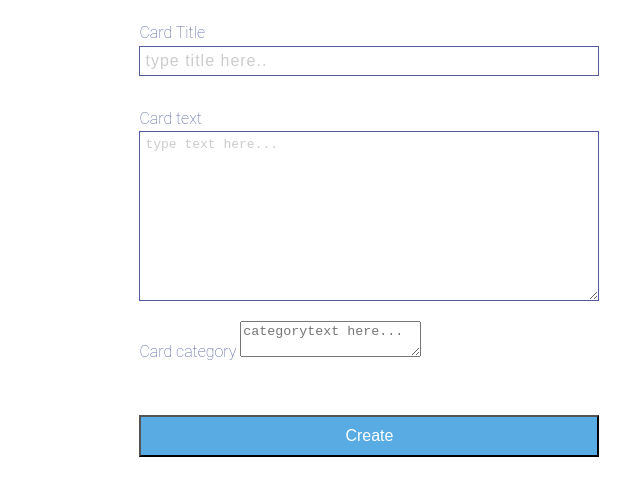
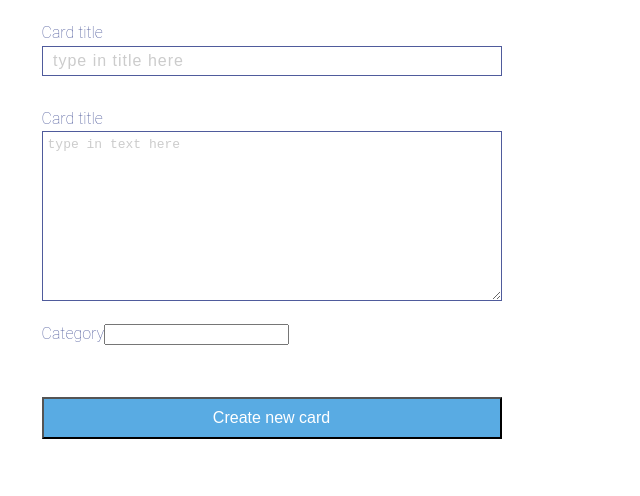
Before and after one commit to PLN-SHAH/cards-app-express, a website built with Parcel: page src/index.html in a window 1280 px wide. Shown: the whole page, without its empty margins (31-671 px from the left). Built offline with nearby package versions, Linux system fonts and the light colour scheme; files whose address does not match are found by name.

Commit message:
added form with javascript

```diff
--- a/src/index.html
+++ b/src/index.html
@@ -9,25 +9,7 @@
         <link href="https://fonts.googleapis.com/css?family=Roboto:100,400">
     </head>
     <body>
-        <form class="card-form">
-            <section class="card-form__title">
-                <label for="title">Card Title</label>
-                <input class="card-form__title__input" type="text"
-                    name="title" placeholder="type title here.." required>
-            </section>
-
-            <section class="card-form__text">
-                <label for="text">Card text</label>
-                <textarea class="card-form__textarea" name="text"
-                    placeholder="type text here..."></textarea>
-            </section>
-            <section class="card-form__category">
-                <label for="category">Card category</label>
-                <textarea class="card-form__category" name="category"
-                    placeholder="categorytext here..."></textarea>
-            </section>
-            <button class="card-form__button" type="submit">Create</button>
-        </form>
+        <form class="card-form"></form>
         <section class="cards"></section>
         <script src="main.js"></script>
     </body>
--- a/src/js/Card.js
+++ b/src/js/Card.js
@@ -9,19 +9,19 @@ export class Card {
   render() {
     const cardsContainer = document.querySelector(".cards");
     const cardHTML = document.createElement("section");
+
+    const buttonDelete = document.createElement("button");
+    buttonDelete.classList = "card__button-close";
+    buttonDelete.innerHTML = "x";
+
     cardHTML.className = "card";
     cardHTML.innerHTML = `<section class="card__meta">
     <span class="card__category">${this.category}</span>
-    <button class="card__button-close">x</button></section>
+    </section>
           <h3 class="card__title">${this.title}</h3>
           <p class="card__text">${this.text}</p>
           `;
+    cardHTML.appendChild(buttonDelete);
     cardsContainer.appendChild(cardHTML);
   }
-
-  delete() {
-    this.addEventListener("click", () => {
-      this.remove();
-    });
-  }
 }
--- a/src/js/Cardlist.js
+++ b/src/js/Cardlist.js
@@ -1,4 +1,3 @@
-import "./Form";
 import { Card } from "./Card";
 
 const cardsContainer = document.querySelector(".cards");
--- a/src/js/Form.js
+++ b/src/js/Form.js
@@ -21,3 +21,104 @@ form.addEventListener("submit", event => {
     .catch(err => console.log(err));
   new CardList();
 });
+
+export class Form {
+  constructor() {
+    this.render();
+  }
+
+  render() {
+    const form = document.createElement("form");
+    form.classList = "card-form";
+
+    document.body.appendChild(form);
+    this.createInput(form);
+    this.createTextArea(form);
+    this.createCategory(form);
+    this.createSubmitButton(form);
+  }
+
+  createTextArea() {
+    const sectionTextarea = document.createElement("section");
+    sectionTextarea.classList = "card-form__text";
+    const label = document.createElement("label");
+    const textarea = document.createElement("textarea");
+    console.log(textarea);
+
+    label.innerHTML = "Card title";
+
+    textarea.classList = "card-form__textarea";
+    textarea.name = "text";
+    textarea.placeholder = "type in text here";
+
+    sectionTextarea.appendChild(label);
+    sectionTextarea.appendChild(textarea);
+    form.appendChild(sectionTextarea);
+  }
+
+  createInput() {
+    const sectionInput = document.createElement("section");
+    sectionInput.classList = "card-form__title";
+    const label = document.createElement("label");
+    label.innerHTML = "Card title";
+    const inputTitle = document.createElement("input");
+    inputTitle.classList = "card-form__title__input";
+    inputTitle.type = "text";
+    inputTitle.name = "title";
+    inputTitle.placeholder = " type in title here";
+    inputTitle.required = " true";
+
+    sectionInput.appendChild(label);
+    sectionInput.appendChild(inputTitle);
+
+    form.appendChild(sectionInput);
+    console.log(sectionInput);
+  }
+
+  createCategory() {
+    const sectionCategory = document.createElement("section");
+    sectionCategory.classList = "card-form__category";
+    const label = document.createElement("label");
+    label.innerHTML = "Category";
+    const inputCategory = document.createElement("input");
+    inputCategory.classList = "card-form__category__input";
+    inputCategory.type = "text";
+    inputCategory.name = "category";
+    inputCategory.required = " true";
+
+    sectionCategory.appendChild(label);
+    sectionCategory.appendChild(inputCategory);
+
+    form.appendChild(sectionCategory);
+    console.log(sectionCategory);
+  }
+
+  createSubmitButton() {
+    const button = document.createElement("button");
+    button.classList = "card-form__button";
+    button.type = "submit";
+    button.innerHTML = "Create new card";
+    form.appendChild(button);
+  }
+}
+
+/*
+<section class="card-form__category">
+  <label for="category">Card category</label>
+  <textarea
+    class="card-form__category"
+    name="category"
+    placeholder="categorytext here..."
+  />
+</section>;*/
+
+/*
+<section class="card-form__text">
+  <label for="text">Card text</label>
+  <textarea
+    class="card-form__textarea"
+    name="text"
+    placeholder="type text here..."
+  />
+</section>;
+*/
--- a/src/main.js
+++ b/src/main.js
@@ -1,4 +1,5 @@
 import { CardList } from "./js/CardList.js";
 import { Form } from "./js/Form.js";
 
+new Form();
 new CardList();
```
Also changed, not shown: dist/index.html, 4 other files.
